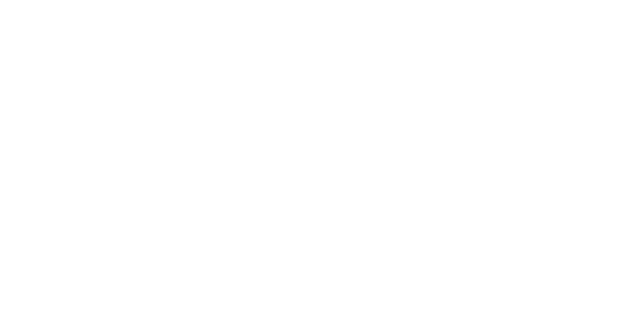
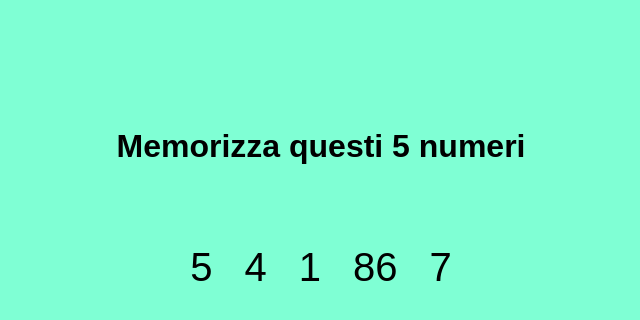
Before and after one commit to LorenzoBertoni/js-simon, a plain HTML site: page index.html in a window 1280 px wide. Shown: the whole page, without its empty margins (319-959 px from the left). Drawn offline with Linux system fonts and the light colour scheme; a web font is replaced by a local one.

Commit message:
add: scritte 2 funzioni per la generazione casuale di numeri e un ciclo for per stamparli nel DOM.

```diff
--- a/css/style.css
+++ b/css/style.css
@@ -3,3 +3,25 @@
     padding: 0;
     box-sizing: border-box;
 }
+
+
+body {
+    background-color: aquamarine;
+    font-family: sans-serif;
+}
+
+#title {
+    text-align: center;
+    margin-top: 10%;
+}
+
+#wrapper {
+    display: flex;
+    display: flex;
+    justify-content: center;
+    align-items: center;
+    gap: 2rem;
+    font-size: 40px;
+    font-family: 'DotGothic16', sans-serif;
+    margin-top: 5rem;
+}
--- a/index.html
+++ b/index.html
@@ -6,8 +6,17 @@
     <meta name="viewport" content="width=device-width, initial-scale=1.0">
     <title>Memory Test</title>
     <link rel="stylesheet" href="css/style.css">
+    <link rel="preconnect" href="https://fonts.googleapis.com">
+    <link rel="preconnect" href="https://fonts.gstatic.com" crossorigin>
+    <link href="https://fonts.googleapis.com/css2?family=DotGothic16&display=swap" rel="stylesheet">
 </head>
 <body>
+    <h1 id="title">Memorizza questi 5 numeri</h1>
+
+    <div id="wrapper">
+
+    </div>
+
     <script type="text/javascript" src="js/main.js"></script>
 </body>
 </html>
--- a/js/main.js
+++ b/js/main.js
@@ -0,0 +1,32 @@
+const wrapperDom = document.getElementById('wrapper');
+let usedNumbers = [];
+let numbers;
+
+for (let i = 0; i < 5; i++) {
+    numbers = uniqueRandomNumber (usedNumbers, 1, 100);
+    usedNumbers.push(numbers);
+    console.log(numbers);
+    let div = document.createElement('div');
+    div.append(numbers);
+    wrapperDom.append(div);
+}
+
+
+function randomNumber(min, max) {
+     return Math.floor(Math.random() * (max - min + 1)) + min;
+}
+
+function uniqueRandomNumber(usedNumberList, min, max) {
+    let validNumber = false;
+    let createdNumber;
+
+    while (validNumber == false) {
+        createdNumber = randomNumber (min, max);
+
+        if (usedNumberList.includes(createdNumber) == false) {
+            validNumber = true;
+        }
+    }
+
+    return createdNumber;
+}
```
